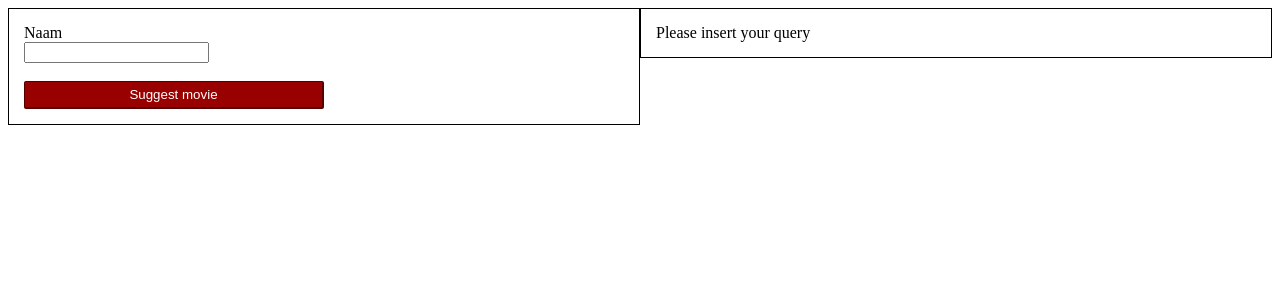
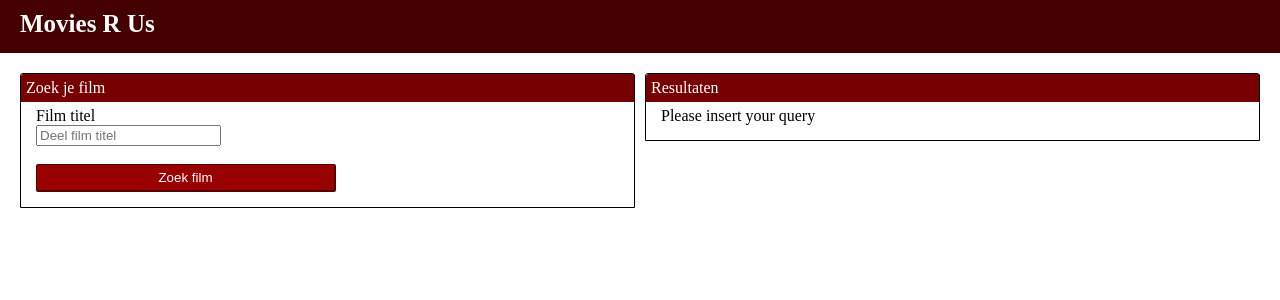
Before and after one commit to Armaniimus/moviesRus, a PHP site: page / in a window 1280 px wide. Shown: the top 300 px of the page. Run offline with PHP 8.4, Linux system fonts and the light colour scheme.

Commit message:
home Template afgemaakt

```diff
--- a/view/css/master.css
+++ b/view/css/master.css
@@ -1,6 +1,13 @@
+.wrapper {
+    padding: 0 5px;
+}
+
 .box {
     border: solid black 1px;
     padding: 15px;
+    margin-bottom: 30px;
+    border-top-left-radius: 3px;
+    border-top-right-radius: 3px;
 }
 
 .button {
@@ -31,3 +38,60 @@
     background-color: #A00;
     cursor: pointer;
 }
+
+.result-table {
+    border-collapse: collapse;
+}
+
+.result-table th,
+.result-table td {
+    padding: 5px;
+}
+
+.result-table th {
+    background-color: #A00;
+    text-shadow: 1px 1px #500;
+    color: white;
+}
+
+html,
+body {
+    margin: 0;
+    width: 100%;
+}
+
+
+header {
+    margin: 0;
+    margin-bottom: 5px;
+    background-color: #400;
+    color: white;
+    padding: 10px;
+}
+
+h1 {
+    margin: 0;
+    margin-bottom: 5px;
+    background-color: #400;
+    color: white;
+    padding-left: 10px;
+    font-size: 25px;
+}
+
+h2 {
+    margin: -15px -16px 0 -15px;
+    margin-bottom: 5px;
+    background-color: #700;
+    color: white;
+    padding: 5px;
+    font-size: 16px;
+    font-weight: normal;
+    border-top-left-radius: 3px;
+    border-top-right-radius: 3px;
+
+    border-right: solid black 1px;
+}
+
+main {
+    padding: 15px;
+}
--- a/view/partials/search.html
+++ b/view/partials/search.html
@@ -1,10 +1,16 @@
-<div class="suggest box col-xs-12 col-m-6">
-    <form class="" action="" method="post">
-        <label for="name">Naam</label><br>
-        <input type="text" name="name" value="" id="name"><br><br>
-        <input class="button" type="submit" name="submit" value="Suggest movie">
-    </form>
+<div class="wrapper col-xs-12 col-m-6">
+    <div class="suggest box">
+        <h2>Zoek je film</h2>
+        <form class="" action="" method="post">
+            <label for="name">Film titel</label><br>
+            <input type="text" name="name" value="" id="name" placeholder="Deel film titel"><br><br>
+            <input class="button" type="submit" name="submit" value="Zoek film">
+        </form>
+    </div>
 </div>
-<div class="box col-xs-12 col-m-6">
-    {resultbox}
+<div class="wrapper col-xs-12 col-m-6">
+    <div class="box">
+        <h2>Resultaten</h2>
+        {resultbox}
+    </div>
 </div>
--- a/view/templates/default.tpl
+++ b/view/templates/default.tpl
@@ -2,12 +2,14 @@
 <html lang="nl" dir="ltr">
     <head>
         <meta charset="utf-8">
-        <title></title>
+        <title>movies R us</title>
         <link rel="stylesheet" href="{appdir}/view/css/grid-v1.3.1.css">
         <link rel="stylesheet" href="{appdir}/view/css/master.css">
     </head>
     <body>
-        <header></header>
+        <header>
+            <h1>Movies R Us</h1>
+        </header>
         <main>{searchbox}</main>
         <footer></footer>
         <script src="{appdir}/view/javascript/javaScript.js"></script>
```
